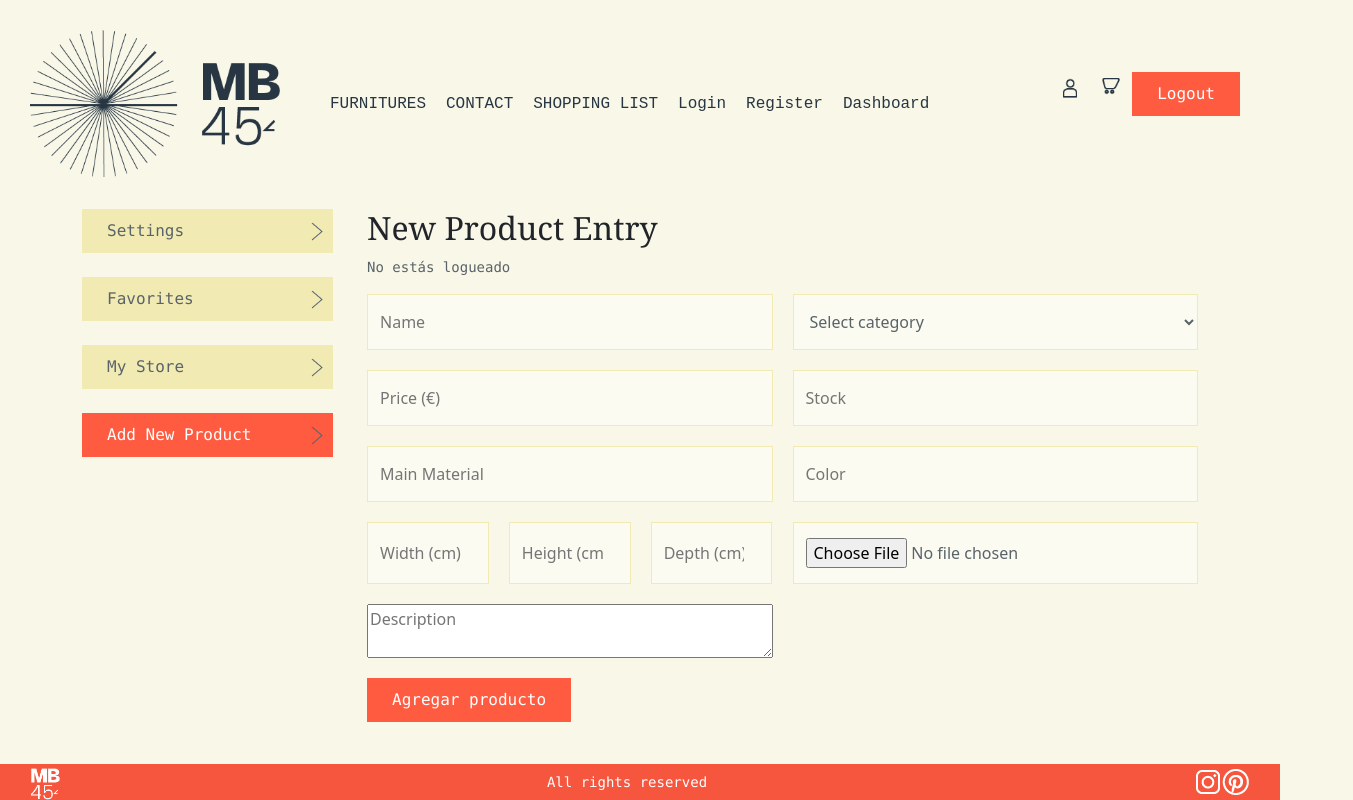
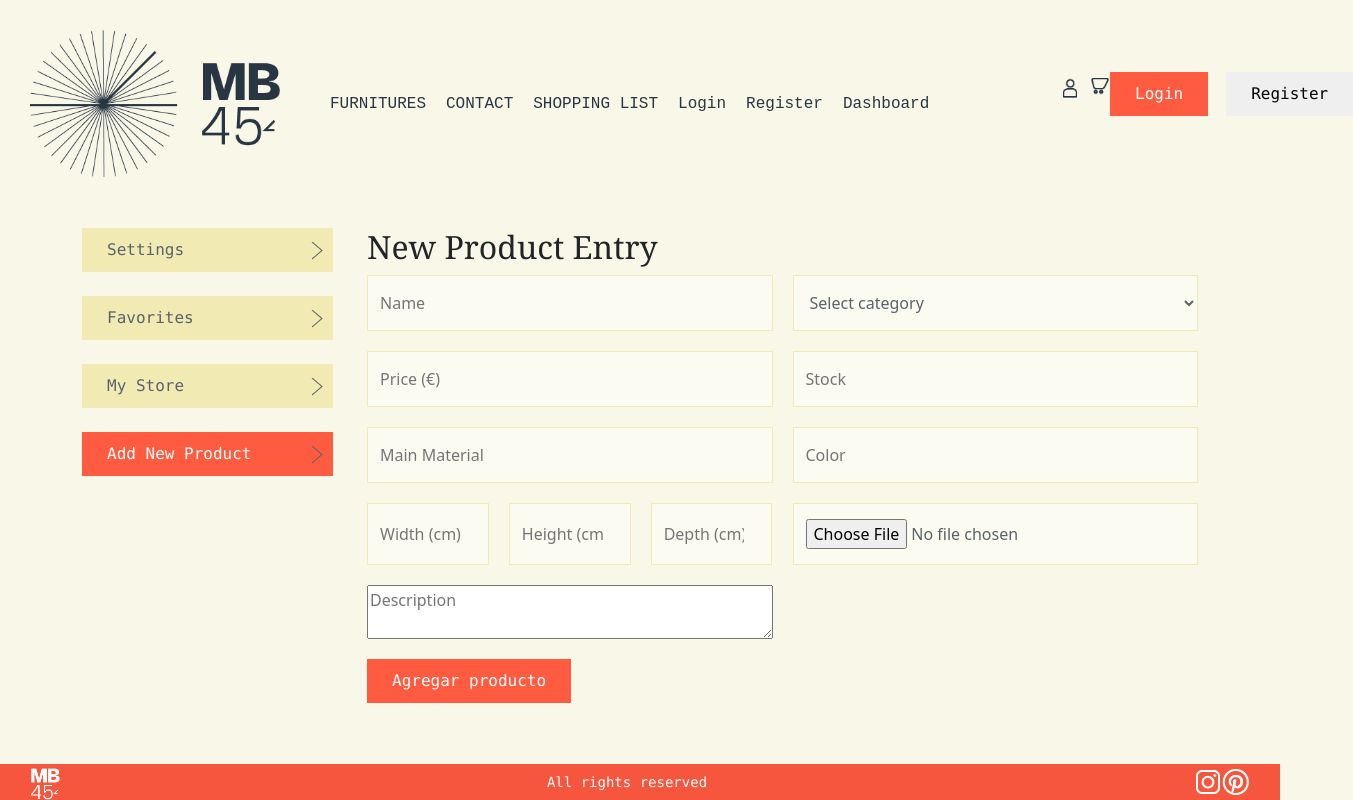
Before and after one commit to Fercali777/MB45, a React (Vite) app in the folder clientnpm/: page /dashboard in a window 1280 px wide. Shown: the whole page, 1353 px wide, since content can reach past the window. Built offline with nearby package versions, Linux system fonts and the light colour scheme.

Commit message:
Fixed login buton and register button on the head, fixed too direction tu dash board, working on dashboard, all working

```diff
--- a/clientnpm/src/App.css
+++ b/clientnpm/src/App.css
@@ -197,7 +197,7 @@
     background-repeat: no-repeat;
   }
   .logout-button {
-    min-width: 103px;
+    min-width: 203px;
   }
   .button-like {
     background-image: url("/img/i-heart.png");
--- a/clientnpm/src/components/LogOutButton.tsx
+++ b/clientnpm/src/components/LogOutButton.tsx
@@ -1,22 +1,42 @@
 import { useNavigate } from "react-router";
+import { useContext } from "react";
+import { AuthContext } from "../context/AuthContext";
 
-const LogoutButton = () => {
+const LoginLogoutButton = () => {
   const navigate = useNavigate();
+  const { user, logout } = useContext(AuthContext);
 
   const handleLogout = () => {
-    localStorage.removeItem("token");
-    localStorage.removeItem("user");
+    logout();
     navigate("/login");
   };
 
+  const handleLoginRedirect = () => {
+    navigate("/login");
+  };
 
+  const handleRegisterRedirect = () => {
+    navigate("/register");
+  };
 
+  if (user) {
+    return (
+      <button onClick={handleLogout} className="button-1 bt-orange margin-b">
+        Logout
+      </button>
+    );
+  }
 
   return (
-    <button onClick={handleLogout} className="button-1 bt-orange margin-b">
-      Logout
-    </button>
+    <div className="flex gap-2">
+      <button onClick={handleLoginRedirect} className="button-1 bt-orange margin-b">
+        Login
+      </button>
+      <button onClick={handleRegisterRedirect} className="button-1 bt-grey margin-b">
+        Register
+      </button>
+    </div>
   );
 };
 
-export default LogoutButton;
+export default LoginLogoutButton;
--- a/clientnpm/src/components/Login.tsx
+++ b/clientnpm/src/components/Login.tsx
@@ -1,34 +1,20 @@
-import { useState } from 'react';
+import { useState, useContext } from 'react';
 import { useNavigate } from 'react-router';
-import api from '../api/axios';
+import { AuthContext } from '../context/AuthContext';
 
 const Login = () => {
   const [email, setEmail] = useState('');
   const [password, setPassword] = useState('');
   const [error, setError] = useState('');
   const navigate = useNavigate();
+  const { login } = useContext(AuthContext);
 
   const handleLogin = async (e: React.FormEvent) => {
     e.preventDefault();
 
     try {
-      const { data } = await api.post('http://localhost:5000/api/auth/login', {
-        email,
-        password,
-      });
-
-      // Guardar token y datos de usuario
-      localStorage.setItem('token', data.token);
-      localStorage.setItem('user', JSON.stringify(data.user));
-
-      console.log('Token guardado:', localStorage.getItem("token"));
-
-      // Redirección según el rol
-      if (data.user.role === 'seller') {
-        navigate('/dashboard-seller');
-      } else {
-        navigate('/dashboard-buyer');
-      }
+      await login(email, password);
+      navigate('/dashboard');
 
     } catch (err: any) {
       console.error(err);
@@ -42,30 +28,26 @@ const Login = () => {
       <div className="grid-1-col-form">
         {error && <p className="text-red-500 mb-4">{error}</p>}
 
-
-
         <label className="block text-sm font-medium">E-mail</label>
         <input
           type="email"
-
           value={email}
           onChange={(e) => setEmail(e.target.value)}
           required
         />
 
-          <label className="block text-sm font-medium">Pasword</label>
+        <label className="block text-sm font-medium">Password</label>
         <input
           type="password"
-
           value={password}
           onChange={(e) => setPassword(e.target.value)}
           required
         />
+      </div>
 
-       </div>
-        <button type="submit" className="button-1 bt-orange margin-b">  Entrar  </button>
-
-
+      <button type="submit" className="button-1 bt-orange margin-b">
+        Entrar
+      </button>
     </form>
   );
 };
--- a/clientnpm/src/pages/Dashboard.tsx
+++ b/clientnpm/src/pages/Dashboard.tsx
@@ -18,7 +18,7 @@ const Dashboard = () => {
               <div className="col-lg-9 col-sm-12">
 
               <h2>New Product Entry</h2>
-               <ProfileInfo />
+               {/* <ProfileInfo /> */}
               <ProductForm />
               </div>
         </div>
```
Lines whose indentation alone changed are shown as unchanged.
